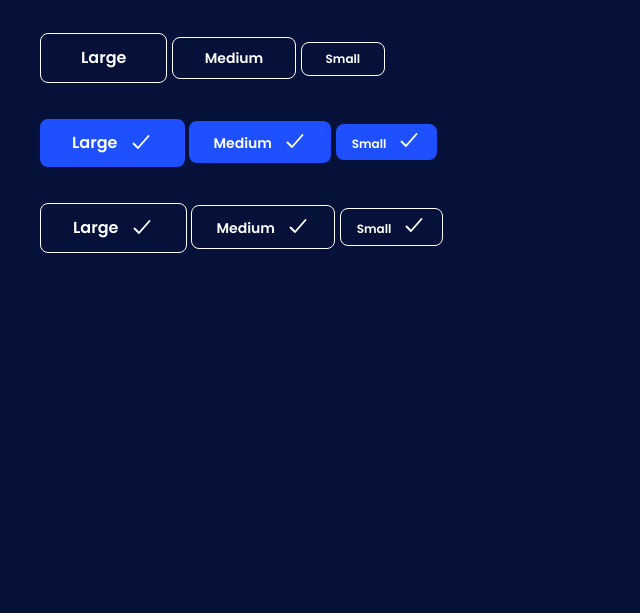
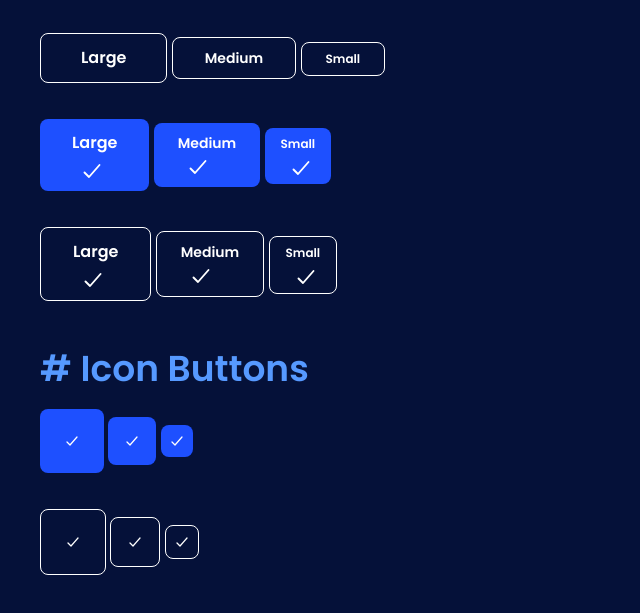
Before and after one commit to bhishekprajapati/nft-portfolio-website, a website built with Vite: page index.html in a window 1280 px wide. Shown: the part 731-1344 px from the top of the page, without its empty margins (0-640 px from the left). Before the commit the page ends 1072 px from the top, so only its background shows below. Built offline with nearby package versions, Linux system fonts and the light colour scheme.

Commit message:
git icon button components

```diff
--- a/index.html
+++ b/index.html
@@ -28,24 +28,39 @@
       <header><h2 class="font-semibold text-2xl md:text-4xl text-cyan"># Buttons</h2></header>
 
       <div class="mt-5 [&>:not(:last-child)]:mb-4">
-        <button type="button" class="bttn bttn-primary bttn-lg">Large</button>
-        <button type="button" class="bttn bttn-primary bttn-md">Medium</button>
-        <button type="button" class="bttn bttn-primary">Small</button>
+        <button type="button" class="bttn bttn-primary bttn-animated bttn-lg">Large</button>
+        <button type="button" class="bttn bttn-primary bttn-animated bttn-md">Medium</button>
+        <button type="button" class="bttn bttn-primary bttn-animated">Small</button>
       </div>
       <div class="mt-5 [&>:not(:last-child)]:mb-4">
-        <button type="button" class="bttn bttn-outlined bttn-lg">Large</button>
-        <button type="button" class="bttn bttn-outlined bttn-md">Medium</button>
-        <button type="button" class="bttn bttn-outlined">Small</button>
+        <button type="button" class="bttn bttn-outlined bttn-animated bttn-lg">Large</button>
+        <button type="button" class="bttn bttn-outlined bttn-animated bttn-md">Medium</button>
+        <button type="button" class="bttn bttn-outlined bttn-animated">Small</button>
       </div>
       <div class="mt-5 [&>:not(:last-child)]:mb-4">
-        <button type="button" class="bttn i-bttn bttn-primary bttn-lg">Large <ion-icon class="bttn-icon" name="checkmark-outline"></ion-icon></button>
-        <button type="button" class="bttn i-bttn bttn-primary bttn-md">Medium <ion-icon class="bttn-icon" name="checkmark-outline"></ion-icon></button>
-        <button type="button" class="bttn i-bttn bttn-primary">Small <ion-icon class="bttn-icon" name="checkmark-outline"></ion-icon></button>
+        <button type="button" class="bttn i-bttn bttn-primary bttn-animated bttn-lg">Large <ion-icon class="bttn-icon" name="checkmark-outline"></ion-icon></button>
+        <button type="button" class="bttn i-bttn bttn-primary bttn-animated bttn-md">Medium <ion-icon class="bttn-icon" name="checkmark-outline"></ion-icon></button>
+        <button type="button" class="bttn i-bttn bttn-primary bttn-animated">Small <ion-icon class="bttn-icon" name="checkmark-outline"></ion-icon></button>
       </div>
       <div class="mt-5 [&>:not(:last-child)]:mb-4">
-        <button type="button" class="bttn i-bttn bttn-outlined bttn-lg">Large <ion-icon class="bttn-icon" name="checkmark-outline"></ion-icon></button>
-        <button type="button" class="bttn i-bttn bttn-outlined bttn-md">Medium <ion-icon class="bttn-icon" name="checkmark-outline"></ion-icon></button>
-        <button type="button" class="bttn i-bttn bttn-outlined">Small <ion-icon class="bttn-icon" name="checkmark-outline"></ion-icon></button>
+        <button type="button" class="bttn i-bttn bttn-outlined bttn-animated bttn-lg">Large <ion-icon class="bttn-icon" name="checkmark-outline"></ion-icon></button>
+        <button type="button" class="bttn i-bttn bttn-outlined bttn-animated bttn-md">Medium <ion-icon class="bttn-icon" name="checkmark-outline"></ion-icon></button>
+        <button type="button" class="bttn i-bttn bttn-outlined bttn-animated">Small <ion-icon class="bttn-icon" name="checkmark-outline"></ion-icon></button>
+      </div>
+    </section>
+
+    <section class="my-8">
+      <header><h2 class="font-semibold text-2xl md:text-4xl text-cyan"># Icon Buttons</h2></header>
+
+      <div class="mt-5 [&>:not(:last-child)]:mb-4">
+        <button type="button" class="p-6 rounded-lg text-white bttn-primary bttn-animated"><ion-icon class="bttn-icon" name="checkmark-outline"></ion-icon></button>
+        <button type="button" class="p-4 rounded-lg text-white bttn-primary bttn-animated"><ion-icon class="bttn-icon" name="checkmark-outline"></ion-icon></button>
+        <button type="button" class="p-2 rounded-lg text-white bttn-primary bttn-animated"><ion-icon class="bttn-icon" name="checkmark-outline"></ion-icon></button>
+      </div>
+      <div class="mt-5 [&>:not(:last-child)]:mb-4">
+        <button type="button" class="p-6 rounded-lg text-white bttn-outlined bttn-animated"><ion-icon class="bttn-icon" name="checkmark-outline"></ion-icon></button>
+        <button type="button" class="p-4 rounded-lg text-white bttn-outlined bttn-animated"><ion-icon class="bttn-icon" name="checkmark-outline"></ion-icon></button>
+        <button type="button" class="p-2 rounded-lg text-white bttn-outlined bttn-animated"><ion-icon class="bttn-icon" name="checkmark-outline"></ion-icon></button>
       </div>
     </section>
 
--- a/src/styles/common.css
+++ b/src/styles/common.css
@@ -35,8 +35,13 @@
     /* Text Buttons */
     .bttn {
         @apply text-white font-semibold text-xs leading-6 py-1 px-6 rounded-lg;
-        @apply hover:opacity-80 transition-opacity duration-200;
-        @apply active:opacity-100 active:scale-95 transition-transform duration-200;
+    }
+
+    .bttn-animated {
+        @apply transition-opacity duration-200;
+        @apply active:scale-95 transition-transform duration-200;
+        @apply hover:opacity-80;
+        @apply active:opacity-100;
     }
 
     .bttn-primary {
@@ -68,8 +73,15 @@
         @apply px-8;
     }
 
+    .i-bttn .bttn-icon {
+        @apply ml-2 text-2xl align-text-bottom;
+    }
+
     .bttn-icon {
         --ionicon-stroke-width: 2.5rem;
-        @apply ml-2 inline-block text-2xl align-text-bottom;
+        @apply block;
     }
+
+    /* Single Icon Buttons */
+
 }
```
